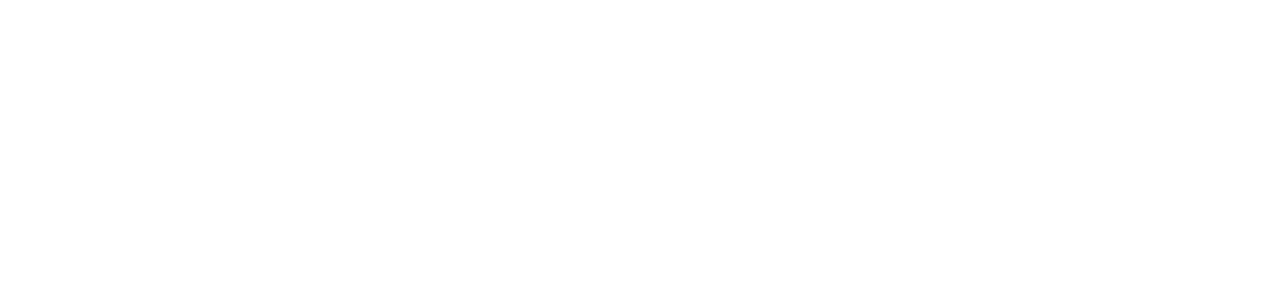
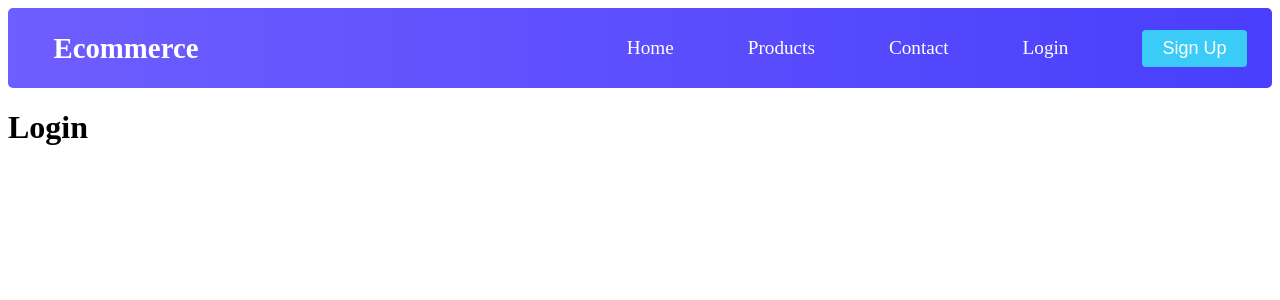
Before and after one commit to matheusGolmini/front-react, a React (Create React App) app: page /Login in a window 1280 px wide. Shown: the top 300 px of the page. Built offline with nearby package versions, Linux system fonts and the light colour scheme; the HTML template or start-up script is replaced by a standard one.

Commit message:
feat: add login navbar

```diff
--- a/src/component/Navbar/MenulItems.tsx
+++ b/src/component/Navbar/MenulItems.tsx
@@ -2,22 +2,27 @@
 export const MenuItems = [
     {
         title: 'Home',
-        url: "#",
+        url: "/",
         cName: "nav-links"
     },
     {
         title: 'Products',
-        url: "#",
+        url: "/Products",
         cName: "nav-links"
     },
     {
         title: 'Contact',
-        url: "#",
+        url: "/Contact",
+        cName: "nav-links"
+    },
+    {
+        title: 'Login',
+        url: "/Login",
         cName: "nav-links"
     },
     {
         title: 'Sign up',
-        url: "#",
+        url: "/SignUp",
         cName: "nav-links-mobile"
     }
 ]
--- a/src/component/Navbar/Navbar.tsx
+++ b/src/component/Navbar/Navbar.tsx
@@ -22,7 +22,7 @@
                     {MenuItems.map((item, index) => {
                         return (
                             <li key={index}>
-                                <Link to={item.title === 'Home'? '/' : item.title} className='link-router'>
+                                <Link to={item.url} className='link-router'>
                                     <a className={item.cName} href={item.url}>
 
                                         {item.title}
--- /dev/null
+++ b/src/pages/Login/index.tsx
@@ -0,0 +1,14 @@
+import React from 'react';
+import Navbar from '../../component/Navbar/Navbar';
+
+// import './styles.css'
+
+function Login(){
+return(
+    <>
+        <Navbar />
+        <h1>Login</h1>
+    </>
+)}
+
+export default Login
--- /dev/null
+++ b/src/pages/Login/styles.css
@@ -0,0 +1,136 @@
+/* #page-landing {
+    width: 100vw;
+    height: 100vh;
+
+    display: flex;
+    justify-content: center;
+    align-items: center;
+
+    color: var(--color-text-in-primary);
+    background: var(--color-primary);
+}
+
+.logo-container img {
+    height: 10rem;
+}
+
+.hero-image {
+    width: 100%;
+}
+
+.logo-container {
+    text-align: center;
+    margin-bottom: 3.2rem;
+}
+
+.logo-container h2 {
+    font-weight: 500;
+    font-size: 2.4rem;
+    line-height: 4.6rem;
+    margin-top: 0.8rem;
+}
+
+.buttons-container {
+    display: flex;
+    justify-content: center;
+    margin: 3.2rem 0;
+}
+
+.buttons-container a {
+    width: 30rem;
+    height: 10.4rem;
+    border-radius: 0.8rem;
+    font: 700 2.0rem  Archivo;
+    display: flex;
+
+    align-items: center;
+    justify-content: center;
+
+    text-decoration: none;
+    color: var(--color-button-text);
+    transition: background-color 0.2s;
+}
+
+.buttons-container a:first-child {
+    margin-right: 1.6rem;
+}
+
+.buttons-container a img {
+    width: 4rem;
+}
+
+.buttons-container a.study {
+    background: var(--color-primary-lighter);
+}
+
+.buttons-container a.give-classes {
+    background: var(--color-secundary);
+}
+
+.buttons-container a.study:hover {
+    background: var(--color-primary-light);
+}
+
+.buttons-container a.give-classes:hover {
+    background: var(--color-secundary-dark);
+}
+
+.total-connections {
+    font-size: 1.4rem;
+
+    display: flex;
+    align-items: center;
+    justify-content: center;
+}
+
+.total-connections img {
+   margin-left: 0.8rem;
+}
+
+@media (min-width: 1100px) {
+    #page-landing-content {
+        max-width: 1100px;
+
+        display: grid;
+        grid-template-rows: 350px 1fr;
+        grid-template-columns: 2fr 1fr 1fr;
+        grid-template-areas:
+            "logo hero hero"
+            "buttons buttons total"
+        ;
+    }
+
+    .logo-container{
+        grid-area: logo;
+        align-self: center;
+        margin: 0;
+    }
+
+    .logo-container h2 {
+        text-align: initial;
+        font-size: 3.6rem;
+    }
+
+    .logo-container img {
+        height: 100%;
+    }
+
+    .hero-image {
+        grid-area: hero;
+        justify-self: end;
+    }
+
+    .buttons-container {
+        grid-area: buttons;
+        justify-content: flex-start;
+    }
+
+    .buttons-container a {
+        font-size: 2.4rem;
+    }
+
+    .total-connections {
+        grid-area: total;
+        justify-self: end;
+    }
+} */
--- a/src/routes.tsx
+++ b/src/routes.tsx
@@ -4,6 +4,7 @@
 import Produts from './pages/Products'
 import Contact from './pages/Contact'
 import SugnUp from './pages/SignUp'
+import Login from './pages/Login'
 
 function Routes() {
     return(
@@ -12,6 +13,7 @@
             <Route path="/Products" exact component={Produts}/>
             <Route path="/Contact" exact component={Contact}/>
             <Route path="/SignUp" exact component={SugnUp}/>
+            <Route path="/Login" exact component={Login}/>
         </BrowserRouter>
     )
 }
```
